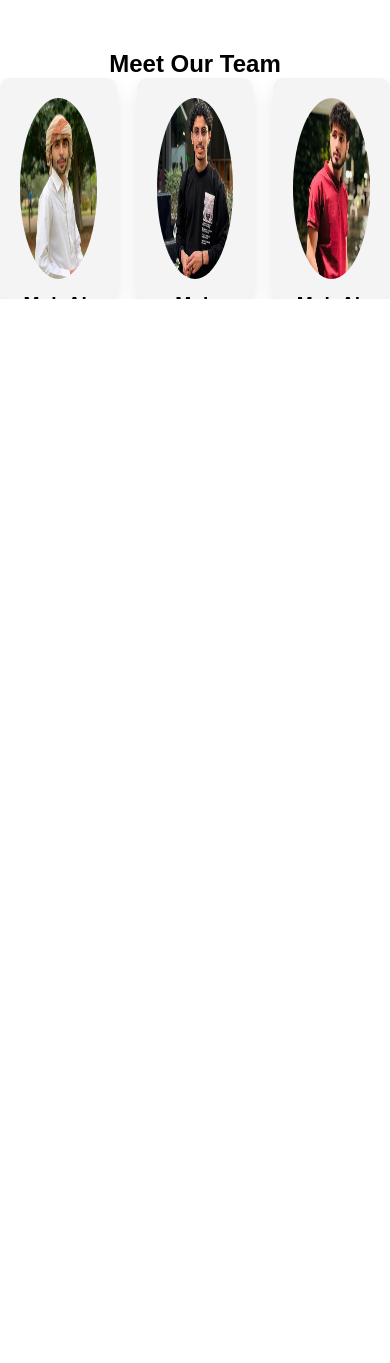
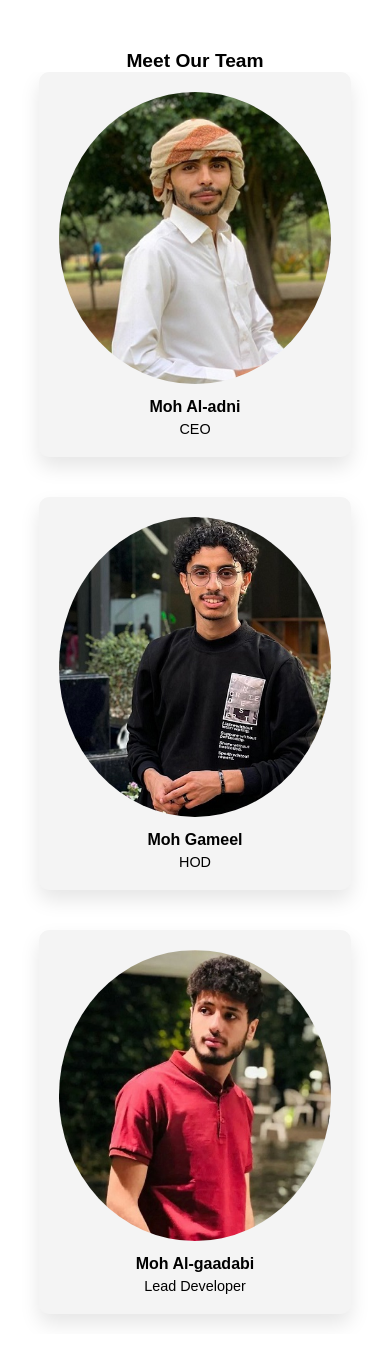
Before and after one commit to mohammed-aladni/login-repo, a PHP site: page /about.html in a window 390 px wide. Shown: the part 169-1532 px from the top of the page. Run offline with PHP 8.4, Linux system fonts and the light colour scheme.

Commit message:
update team style size

```diff
--- a/css/style1.css
+++ b/css/style1.css
@@ -228,7 +228,7 @@ section .content{
     }
     img {
         max-width: 100%;
-        height: 100%;
+        max-height: 100%;
     }
 
 }
@@ -520,7 +520,7 @@ body {
     }
     img {
         max-width: 100%;
-        height: 100%;
+        max-height: 100%;
     }
     .links {
         display: flex !important;
@@ -529,6 +529,27 @@ body {
         width: auto; /* Adjusts width based on content */
         align-items: center;
     }
+    .team-carousel {
+        flex-direction: column;
+        align-items: center;
+    }
+
+    .team-member {
+        width: 80%;
+        margin-bottom: 20px;
+    }
+    h2 {
+        font-size: 1.2em;
+    }
+
+    .team-member h3 {
+        font-size: 1em;
+    }
+
+    .team-member p {
+        font-size: 0.9em;
+    }
+}
 
 /* Extra responsiveness for very small screens (small phones like Samsung Galaxy S7) */
 @media (max-width: 360px) {
@@ -577,7 +598,7 @@ body {
     }
     img {
         max-width: 100%;
-        height: 100%;
+        max-height: 100%;
     }
     .links {
         display: flex !important;
@@ -586,4 +607,25 @@ body {
         width: auto; /* Adjusts width based on content */
         align-items: center;
     }
+    .team-carousel {
+        flex-direction: column;
+        align-items: center;
+    }
+
+    .team-member {
+        width: 90%;
+        margin-bottom: 15px;
+    }
+
+    h2 {
+        font-size: 1.2em;
+    }
+
+    .team-member h3 {
+        font-size: 1em;
+    }
+
+    .team-member p {
+        font-size: 0.9em;
+    }
 }
```
